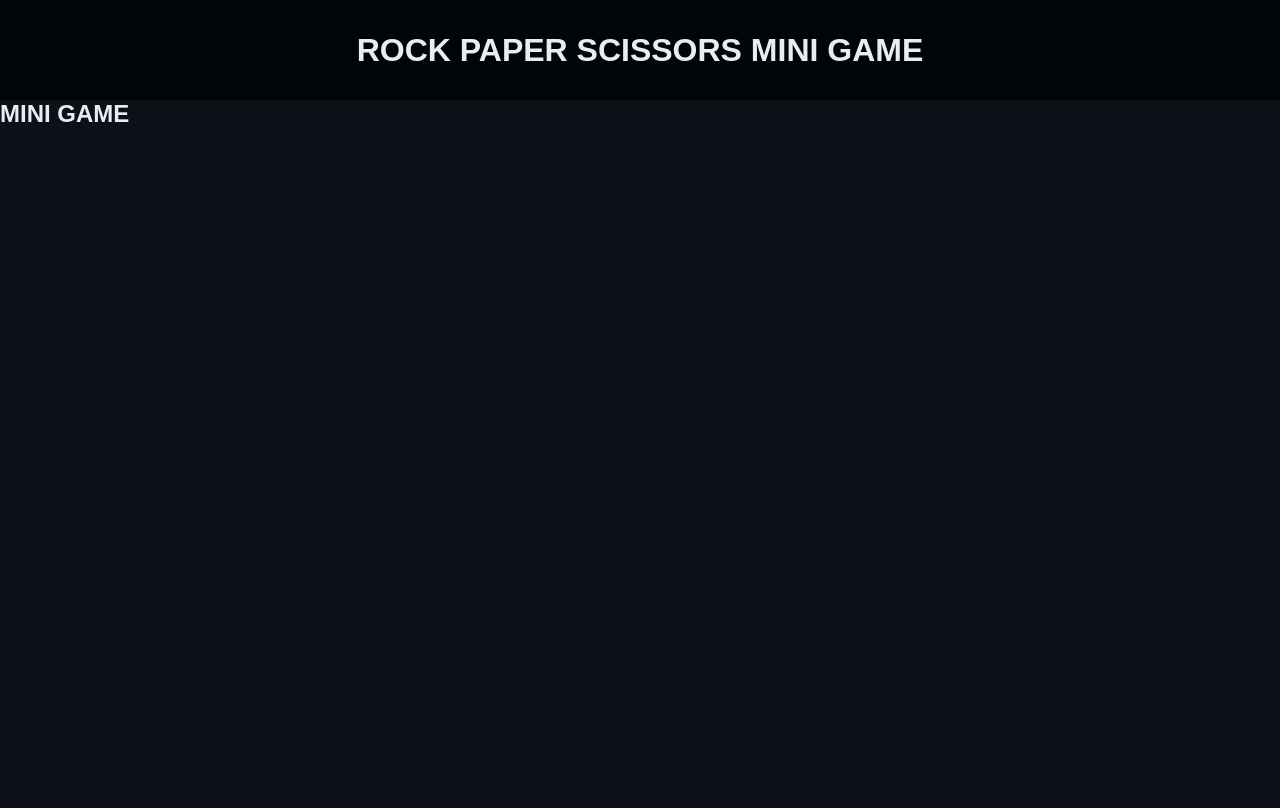
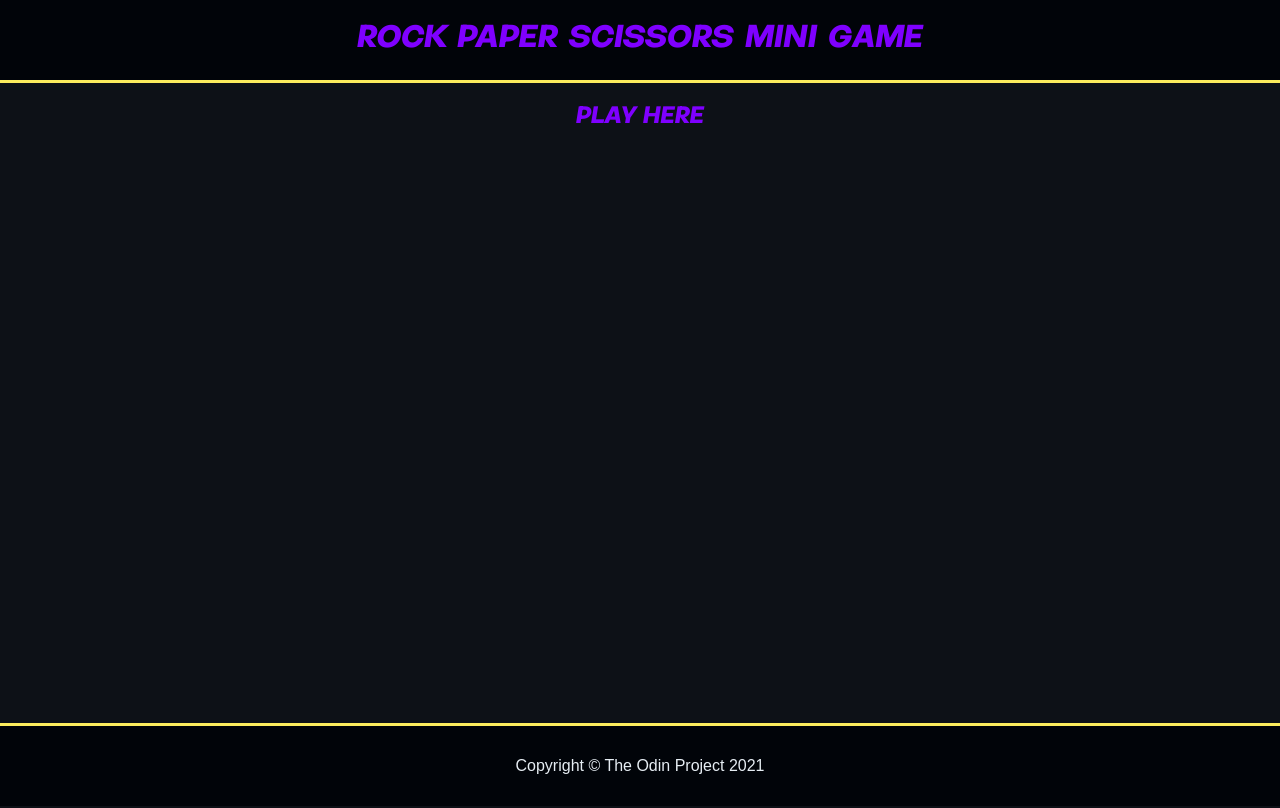
Before and after one commit to timurlog/rock-paper-scissors, a plain HTML site: page index.html in a window 1280 px wide. Shown: the top 808 px of the page. Drawn offline with Linux system fonts and the light colour scheme.

Commit message:
added font, modified index.html style.css font update & small page fix

```diff
--- a/index.html
+++ b/index.html
@@ -20,7 +20,14 @@
     <!-- MAIN -->
 
     <main>
-        <h2>MINI GAME</h2>
+        <section class="mainSection">
+            <div>
+                <h2>PLAY HERE</h2>
+            </div>
+            <div>
+
+            </div>
+        </section>
     </main>
 
     <!-- FOOTER -->
--- a/public/style/style.css
+++ b/public/style/style.css
@@ -1,6 +1,9 @@
 /* FONTS */
 
-
+@font-face {
+    font-family: "jumperBlodItalic";
+    src: url("../src/fonts/jumperBlodItalic.ttf");
+}
 
 /* BODY */
 
@@ -20,23 +23,34 @@ header {
     display: flex;
     justify-content: center;
     align-items: center;
-    height: 100px;
+    height: 10vh;
+    border-bottom: 3px solid #FBEC5D;
     background-color: #010409;
 }
 
 .navbar {
-    color: #E6EDF3;
+    font-family: "jumperBlodItalic";
+    color: #7F00FF;
     padding: 30px 10%;
 }
 
 /* MAIN */
 
 main {
-    height: 100vh;
+    height: 80vh
+}
+
+.mainSection {
+    display: flex;
+    flex-direction: column;
+    /* justify-content: center; */
+    align-items: center;
+    padding: 20px
 }
 
 h2 {
-    color: #E6EDF3;
+    font-family: "jumperBlodItalic";
+    color: #7F00FF;
 }
 
 /* FOOTER */
@@ -45,7 +59,8 @@ footer {
     display: flex;
     justify-content: center;
     align-items: center;
-    height: 100px;
+    height: 10vh;
+    border-top: 3px solid #FBEC5D;
     background-color: #010409;
 }
 
```
Also changed, not shown: public/src/fonts/jumperBlodItalic.ttf (added).
